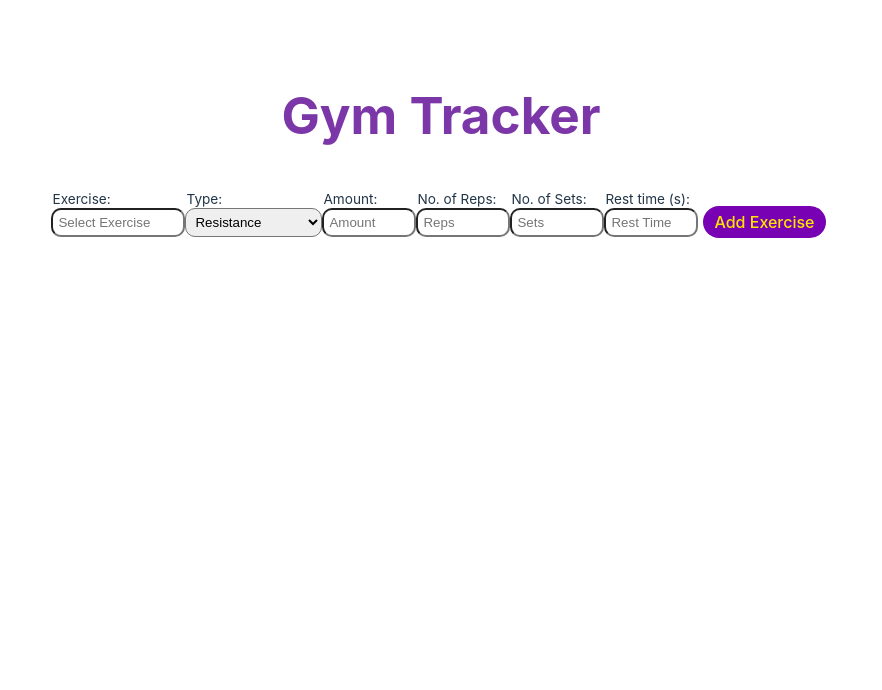
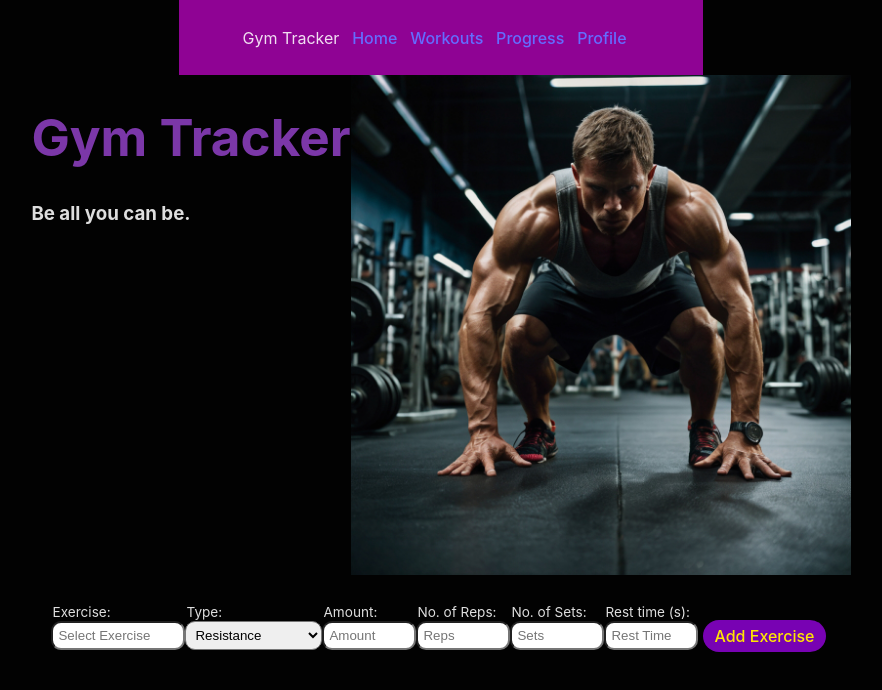
Before and after one commit to dav15jr/Gym-Tracker, a React (Vite) app: page / in a window 1280 px wide. Shown: the top 690 px of the page, without its empty margins (199-1081 px from the left). Built offline with nearby package versions, Linux system fonts and the light colour scheme.

Commit message:
start updating design and implementing user profile

```diff
--- a/index.html
+++ b/index.html
@@ -6,6 +6,22 @@
   <title>Gym Tracker</title>
 </head>
 <body>
+    <nav class="nav">
+      <div class="logo">Gym Tracker</div>
+      <div class="menu">
+        <a href="#home">Home</a>
+        <a href="#workouts">Workouts</a>
+        <a href="#progress">Progress</a>
+        <a href="#profile">Profile</a>
+      </div>
+    </nav>
+    <div class="hero">
+      <div class="hero-info">
+        <h1>Gym Tracker</h1>
+        <h3>Be all you can be.</h3>
+      </div>
+        <img class="hero-img" src="/public/img/gym man front.jpg">
+    </div>
   <div id="root"></div>
   <script type="module" src="/src/main.tsx"></script>
 </body>
--- /dev/null
+++ b/src/components/Profile.tsx
@@ -0,0 +1,5 @@
+import {useState} from 'react';
+import { ProfileData } from '../types';
+
+
+const [name, setName] = useState(profile)
--- a/src/components/Tool.tsx
+++ b/src/components/Tool.tsx
@@ -80,7 +80,6 @@ const deleteExercise = (index: number) => {      //Takes the index of the curren
 }
     return (
         <>
-            <h1>Gym Tracker</h1>
             {showForm ? (<Form
                     setExerciseData={setExerciseData}
                     exerciseData={exerciseData}
--- a/src/index.css
+++ b/src/index.css
@@ -24,7 +24,7 @@ a:hover {
 
 body {
   margin: 0;
-  display: grid;
+  /* display: grid; */
   place-items: center;
   min-width: 350px;
   min-height: 50vh;
@@ -42,13 +42,34 @@ h2 {
   color: rgb(137, 21, 245);
 }
 
-@media (prefers-color-scheme: light) {
+/*------------------- HTML STATIC-------------------*/
+nav{
+  display:flex;
+  justify-content: space-between;
+  /* margin:5%; */
+  padding:2% 5%;
+  background-color:#8f0394
+}
+.menu{
+  display:flex;
+  width: 300px;
+  justify-content: space-evenly;
+}
+.hero{
+  display: flex;
+  justify-content: space-evenly;
+}
+.hero img{
+  width: 500px;
+}
+
+@media (prefers-color-scheme: dark) {
   :root {
     color: #213547;
     background-color: #ffffff;
   }
   a:hover {
-    color: #747bff;
+    color: #1a2ff0;
   }
   button {
     background-color: #f9f9f9;
@@ -62,6 +83,8 @@ h2 {
   text-align: center;
   /* border: 3px solid rgb(24, 116, 255); */
 }
+/*------------------------MAIN APP------------------------*/
+
 .form{
   display:flex;
   flex-wrap: wrap;
```
Also changed, not shown: src/types.ts (+7 -0 lines), public/img/gym man front.jpg (added), public/img/pull up back.jpeg (added).
